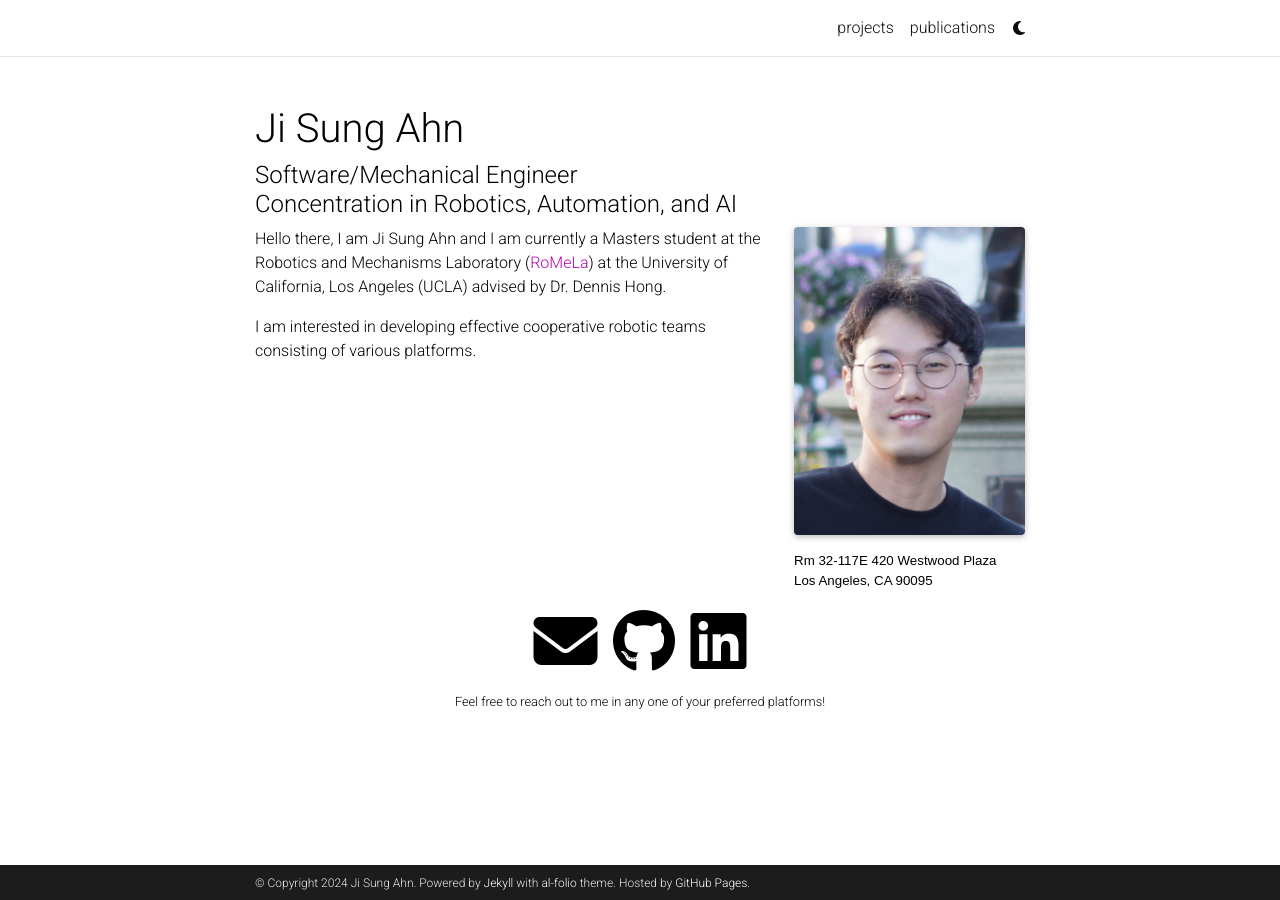
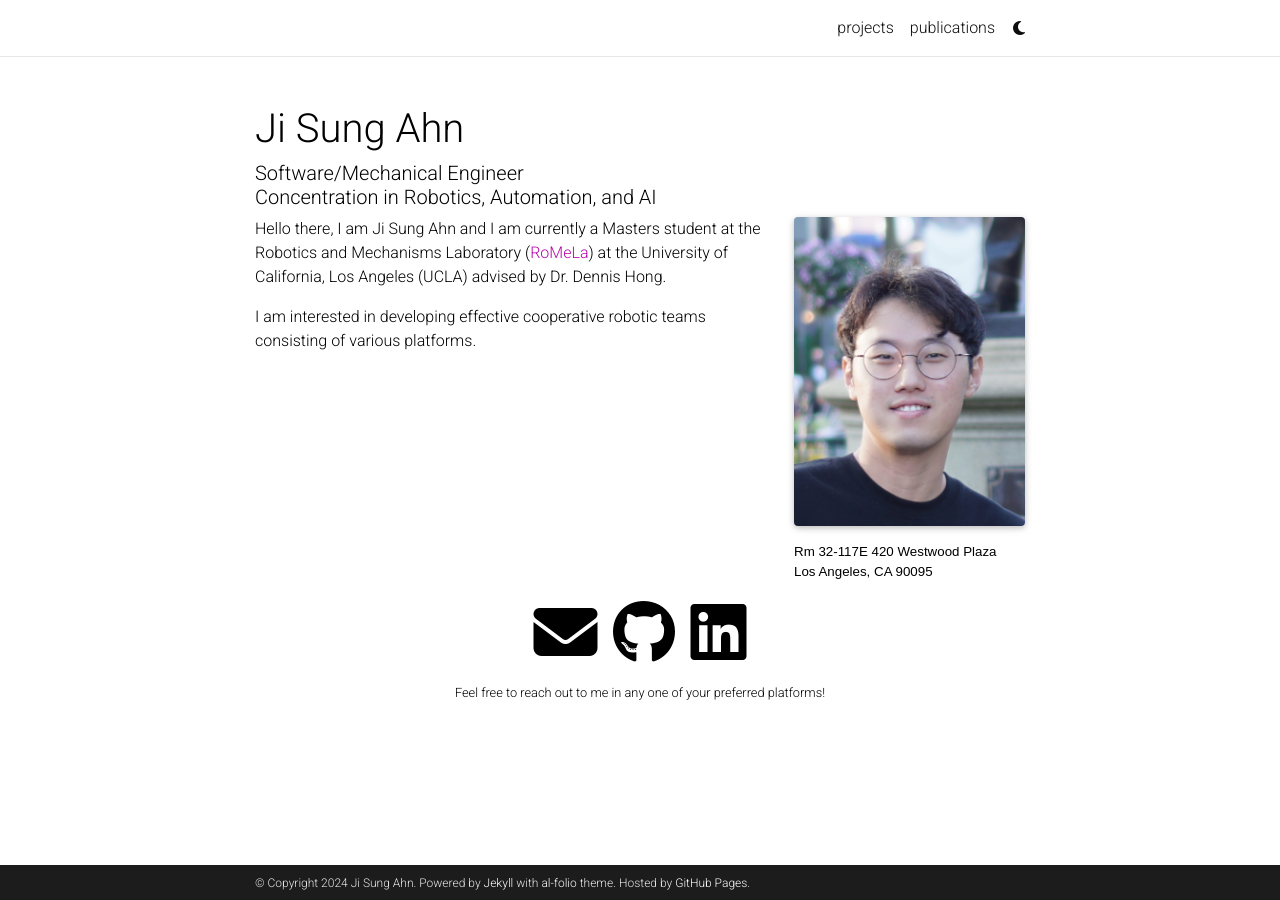
Before and after one commit to jisungahn10/jisungahn10.github.io, a Jekyll site: the page built from _pages/about.md, in a window 1280 px wide. Built offline with Jekyll 4.4.1, drawn with Linux system fonts in a browser that asks for light colours; full-size pictures stand in for the smaller copies a plugin makes; comment, search, counter and statistics services are not loaded; a style sheet for code colours, icons or effects is not loaded.

Commit message:
tried adding icon to header and reduced subtitle size again

```diff
--- a/_includes/header.html
+++ b/_includes/header.html
@@ -8,6 +8,7 @@
           <a class="navbar-brand title font-weight-lighter" href="{{ site.baseurl }}/">
             {%- if site.title == "blank" -%}
               {%- if site.first_name -%}
+                <i class="fas fa-moon"></i>
                 <span class="font-weight-bold">{{- site.first_name -}}&nbsp;</span>
               {%- endif -%}
               {%- if site.middle_name -%}
--- a/_layouts/about.html
+++ b/_layouts/about.html
@@ -8,7 +8,7 @@
           <h1 class="post-title">
             {% if site.title == "blank" -%}<span class="font-weight-bold">{{ site.first_name }}</span> {{ site.middle_name }} {{ site.last_name }}{%- else -%}{{ site.title }}{%- endif %}
           </h1>
-          <h4 class="desc">{{ page.subtitle }}</h3>
+          <h5 class="desc">{{ page.subtitle }}</h5>
           <h2 class="category">{{ category }}</h2>
         </header>
 
```
